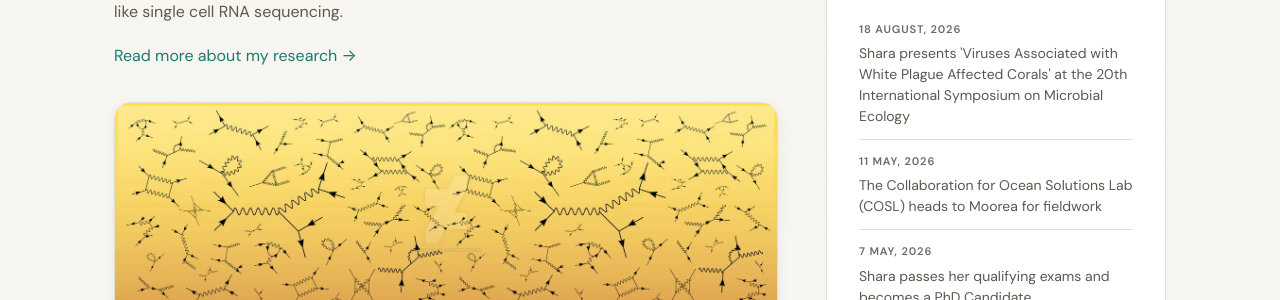
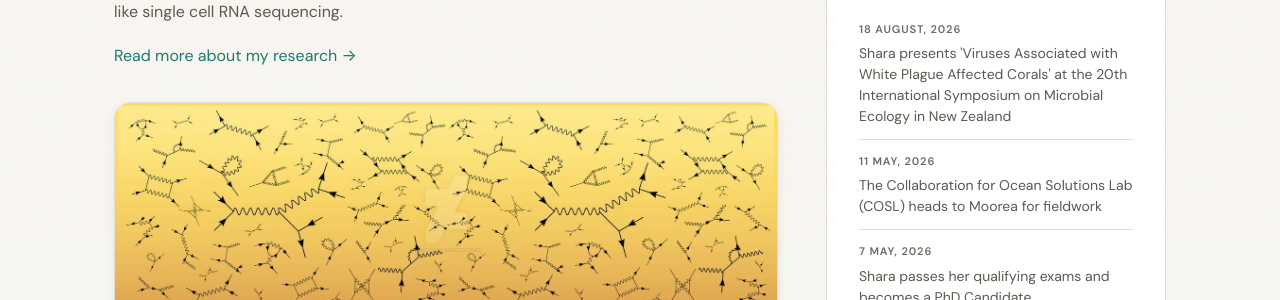
Before and after one commit to sharasookhoo/sharasookhoo.github.io, a Jekyll site: the page built from _pages/home.md, in a window 1280 px wide. Shown: the part 662-962 px from the top of the page. Built offline with Jekyll 4.4.1, drawn with Linux system fonts in a browser that asks for light colours.

Commit message:
Update news.yml

```diff
--- a/_data/news.yml
+++ b/_data/news.yml
@@ -1,5 +1,5 @@
 - date: 18 August, 2026
-  headline: "Shara presents 'Viruses Associated with White Plague Affected Corals' at the 20th International Symposium on Microbial Ecology"
+  headline: "Shara presents 'Viruses Associated with White Plague Affected Corals' at the 20th International Symposium on Microbial Ecology in New Zealand"
   image: "isme2026.jpg"
 
 - date: 11 May, 2026
```
